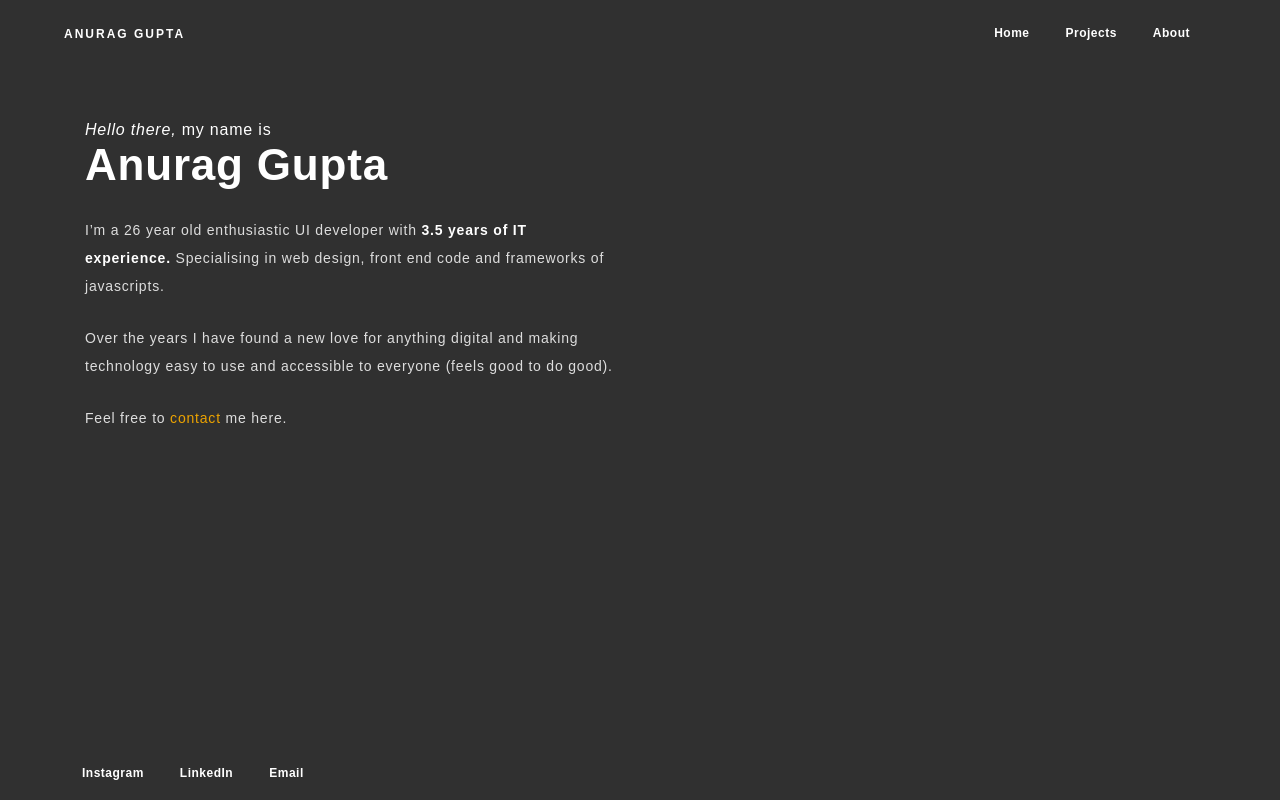
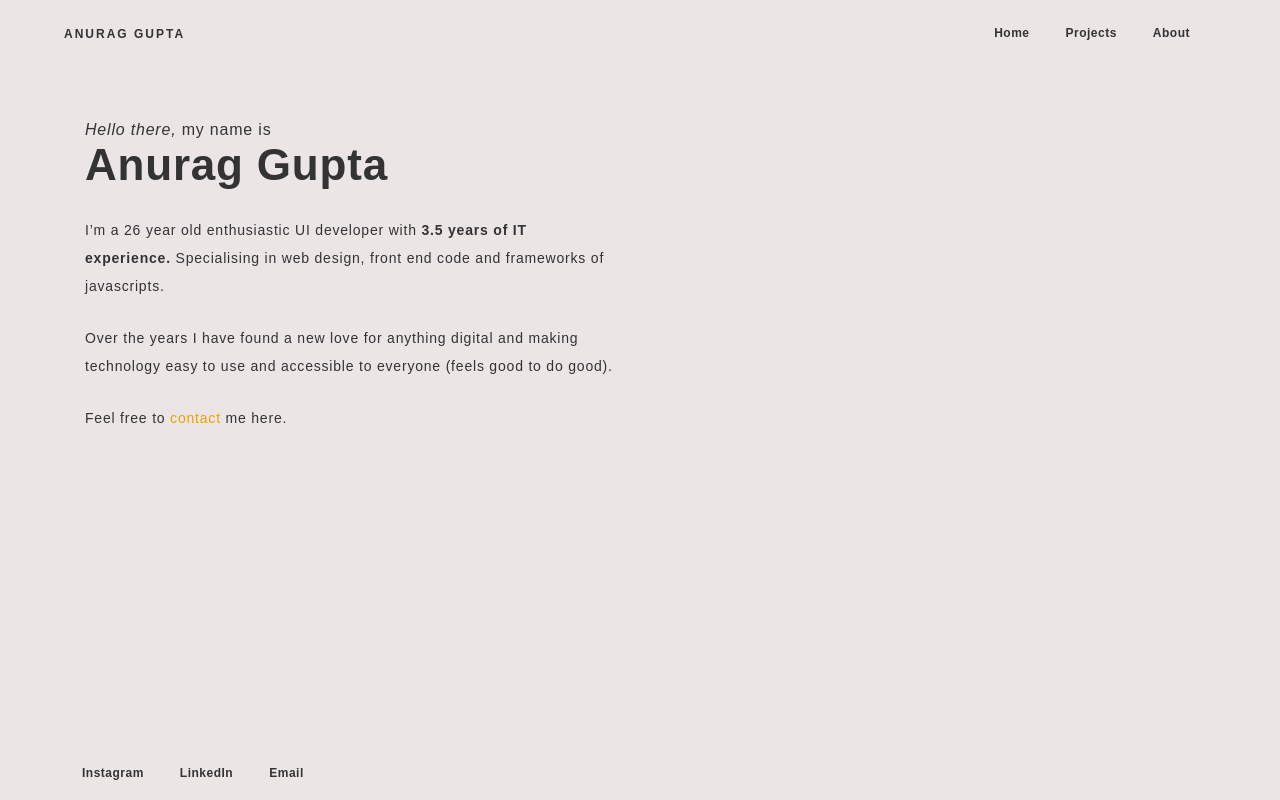
Before and after one commit to theanuraggupta/PortfolioDev, an Angular app: page /about in a window 1280 px wide. Built offline with nearby package versions, Linux system fonts and the light colour scheme.

Commit message:
new theme colors changes

```diff
--- a/src/assets/styles/abstracts/_mixins.scss
+++ b/src/assets/styles/abstracts/_mixins.scss
@@ -33,8 +33,8 @@
   @include scrollbars(0.5em, $slate-gray);
 
   @mixin linear-gradient($from, $to) {
-    background: -webkit-gradient(linear, left top, right top, $from 1%, $from 10%, $base 45% , $base 50%, $base 55%, $to 90%, $to 100%);
-    background: linear-gradient(to right, $from 1%, $from 10%, $base 45% , $base 50%, $base 55%, $to 90%, $to 100%);
+    background: -webkit-gradient(linear, left top, right top, $from 1%, $from 10%, $white 45% , $white 50%, $white 55%, $to 90%, $to 100%);
+    background: linear-gradient(to right, $from 1%, $from 10%, $white 45% , $white 50%, $white 55%, $to 90%, $to 100%);
     -webkit-background-clip: text;
     -webkit-text-fill-color: transparent;
     -webkit-box-decoration-break: clone;
--- a/src/assets/styles/abstracts/_variables.scss
+++ b/src/assets/styles/abstracts/_variables.scss
@@ -1,12 +1,24 @@
-$base:#fff !default;
-$body-background: #303030;
-$nav-background: #232323;
-$sky-blue: #1bb1e8;
-$navy-blue: #000080;
-$slate-gray: slategray;
+
 $navbar-link-hover: #eca300;
 $green: #008000;
-$gray: #dddddd;
+$navy-blue: #000080;
+$white: #fff;
+$sky-blue: #1bb1e8;
+
+// initial theme colors
+// $base:#fff !default;
+// $body-background: #303030;
+// $nav-background: #232323;
+// $sky-blue: #1bb1e8;
+// $slate-gray: slategray;
+// $gray: #dddddd;
+
+// second theme colors
+$base:#333 !default;
+$body-background: #ebe5e5;
+$nav-background: #1f1e1e;
+$slate-gray: rgb(26, 27, 27);
+$gray: $base;
 
 /// Relative or absolute URL where all assets are served from
 $base-url: '/assets/' !default;
--- a/src/assets/styles/base/_base.scss
+++ b/src/assets/styles/base/_base.scss
@@ -144,5 +144,5 @@ h1, h2, h3, h4, h5, h6{
 
 .abouthighlight {
     font-weight: 600;
-    color: #fff;
+    color: $base;
 }
--- a/src/assets/styles/components/_main-header.scss
+++ b/src/assets/styles/components/_main-header.scss
@@ -13,22 +13,23 @@
     font-size: 12px;
     letter-spacing: 2px;
     font-weight: 600;
-    color: #fff;
+    color: $base;
     margin: 0 auto;
     transition: all 0.5s;
     &:hover{
-      // color: $navbar-link-hover !important;
+      color: $navbar-link-hover;
       transition: all 0.5s;
-      @include linear-gradient($navbar-link-hover, $green);
+      // @include linear-gradient($navbar-link-hover, $green);
     }
   }
 
   .nav-link {
+    color: $base !important;
     margin: 0 10px;
     display: inline-block;
     &:focus,
     &:hover {
-      color: rgba(255,255,255,.75) !important;
+      color: rgba(255,255,255,.75);
     }
   }
 
@@ -41,7 +42,7 @@
       display: block;
       width: 0;
       height: 2px;
-      background: linear-gradient(to right, $navbar-link-hover 1%, $navbar-link-hover 10%, $base 45% , $base 50%, $base 55%, $green 90%, $green 100%);
+      background: linear-gradient(to right, $navbar-link-hover 1%, $navbar-link-hover 10%, $white 45% , $white 50%, $white 55%, $green 90%, $green 100%);
       transition: width 0.3s;
   }
 
```
